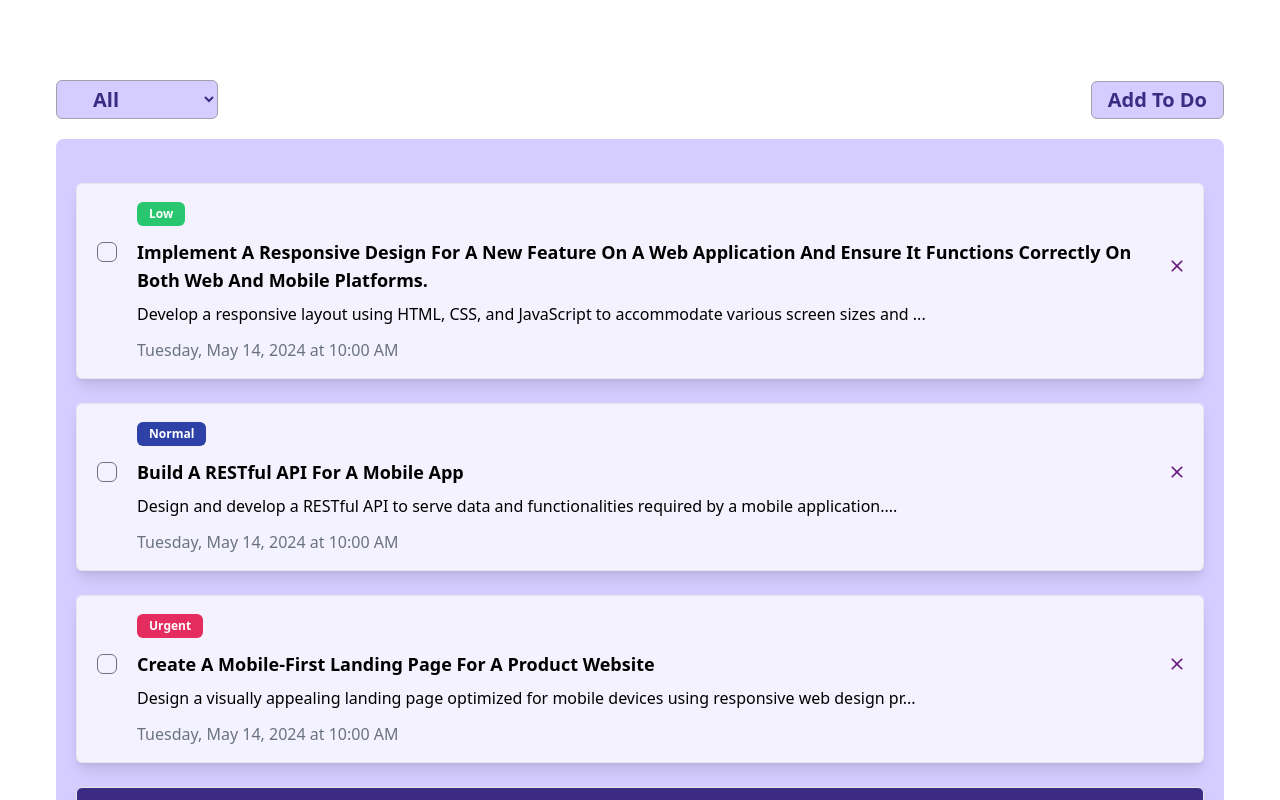
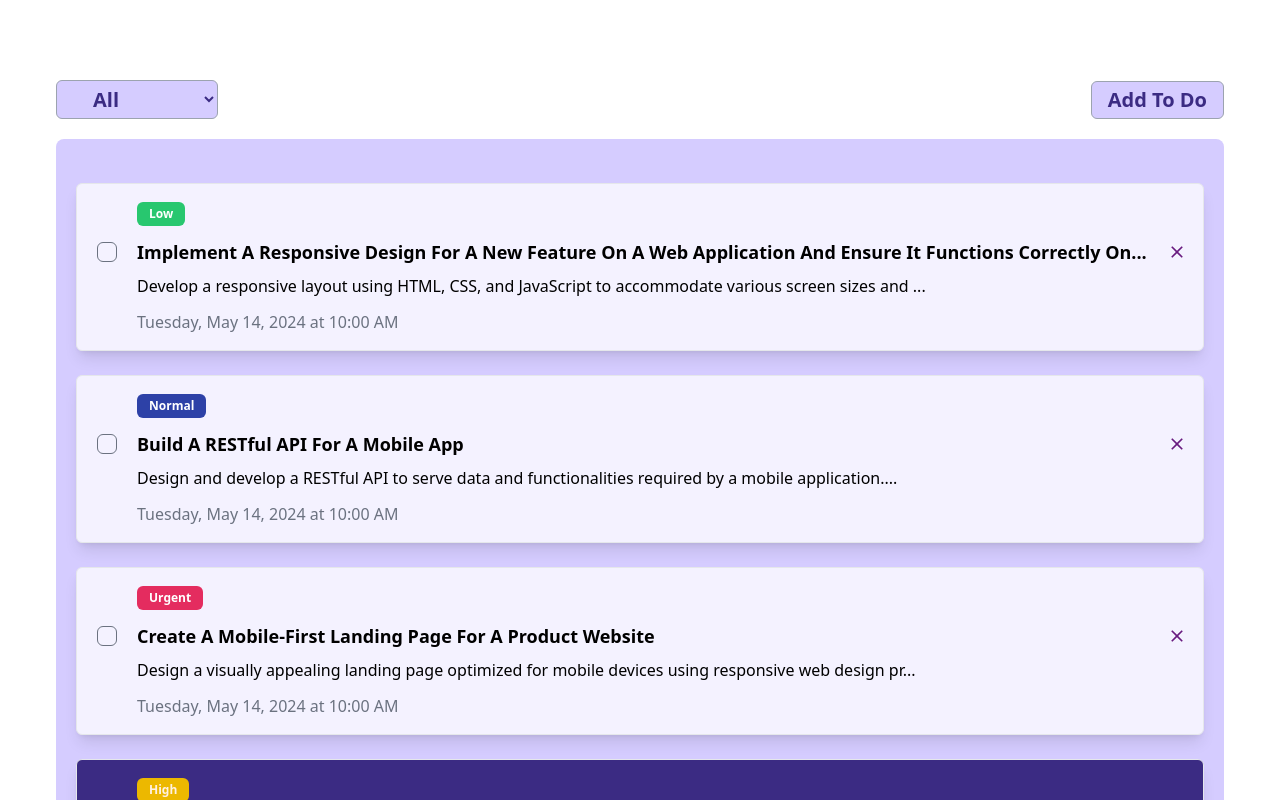
Before and after one commit to ashishmakwana96am/todoapp, a React (Create React App) app: page / in a window 1280 px wide. Shown: the top 800 px of the page. Built offline with nearby package versions, Linux system fonts and the light colour scheme.

Commit message:
tile changes update

```diff
--- a/src/component/ToDoItems.js
+++ b/src/component/ToDoItems.js
@@ -78,8 +78,7 @@ const ToDoItems = ({
             </div>
             <h3 onClick={handleOpen}
               className={`text-lg capitalize font-bold ${completed && "line-through"} flex gap-3 cursor-pointer`}
-            >
-              {title}
+            > {title.length > 100 ? `${title.slice(0, 105)}...` : title}
             </h3>
           </div>
           <button
@@ -93,7 +92,6 @@ const ToDoItems = ({
         </div>
         <div>
         <p  className=" mb-3">{description.length > 100 ? `${description.slice(0, 100)}...` : description}</p>
-
           <p className={` ${completed ? "text-white" : "text-gray-500"}`}> {formattedCreatedAt}</p>
         </div>
       </div>
```
